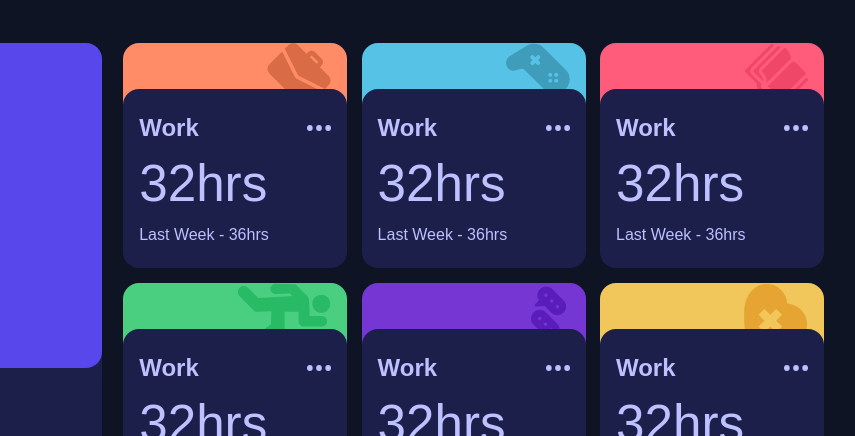
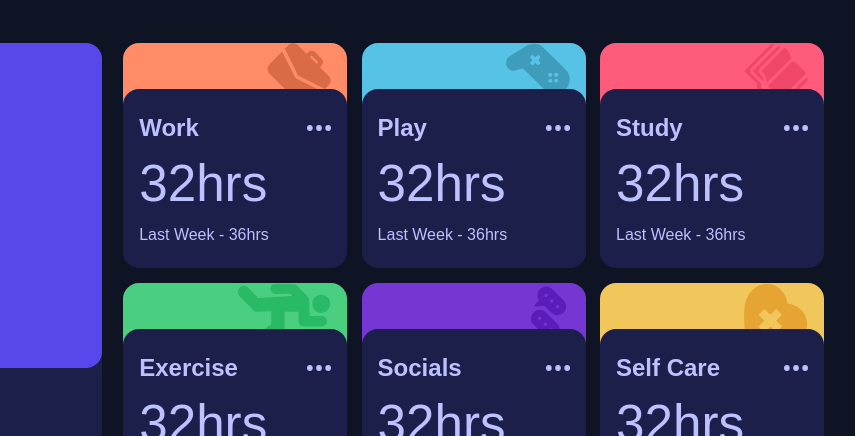
Before and after one commit to miedzygalaktycznygit/time_tracker, a plain HTML site: page index.html in a window 1280 px wide. Shown: the part 117-553 px from the top of the page, 292-1147 px from the left. Drawn offline with Linux system fonts and the light colour scheme.

Commit message:
Update index.html

```diff
--- a/index.html
+++ b/index.html
@@ -53,7 +53,7 @@
           </div>
           <div class="text2">
             <div class="text2_header">
-              <h2>Work</h2>
+              <h2>Play</h2>
               <img src="/images/icon-ellipsis.svg" alt="ellipsis">
             </div>
             <div class="text2_current_time">
@@ -70,7 +70,7 @@
           </div>
           <div class="text3">
             <div class="text3_header">
-              <h2>Work</h2>
+              <h2>Study</h2>
               <img src="/images/icon-ellipsis.svg" alt="ellipsis">
             </div>
             <div class="text3_current_time">
@@ -87,7 +87,7 @@
           </div>
           <div class="text4">
             <div class="text4_header">
-              <h2>Work</h2>
+              <h2>Exercise</h2>
               <img src="/images/icon-ellipsis.svg" alt="ellipsis">
             </div>
             <div class="text4_current_time">
@@ -104,7 +104,7 @@
           </div>
           <div class="text5">
             <div class="text5_header">
-              <h2>Work</h2>
+              <h2>Socials</h2>
               <img src="/images/icon-ellipsis.svg" alt="ellipsis">
             </div>
             <div class="text5_current_time">
@@ -121,7 +121,7 @@
           </div>
           <div class="text6">
             <div class="text6_header">
-              <h2>Work</h2>
+              <h2>Self Care</h2>
               <img src="/images/icon-ellipsis.svg" alt="ellipsis">
             </div>
             <div class="text6_current_time">
```
